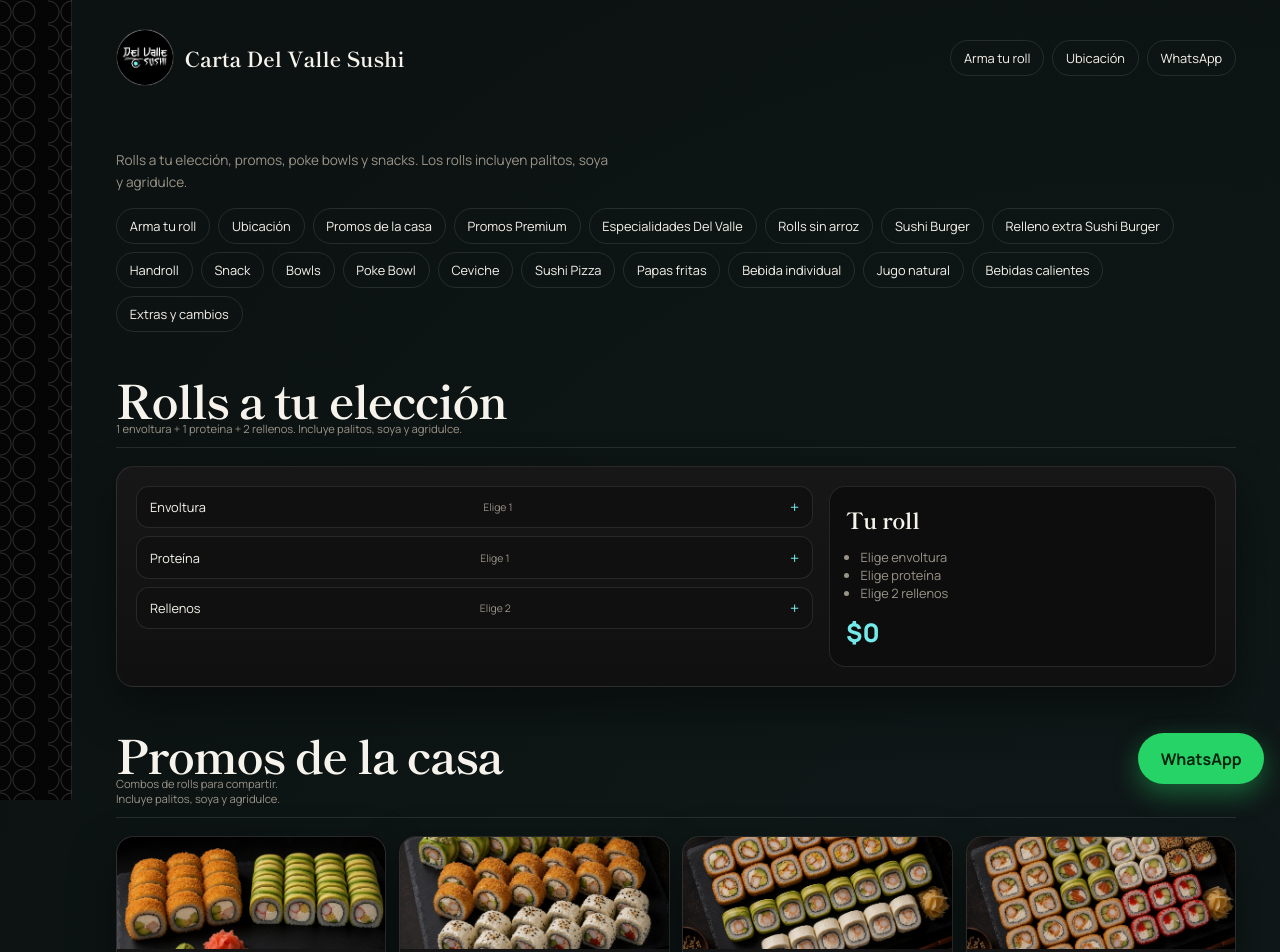
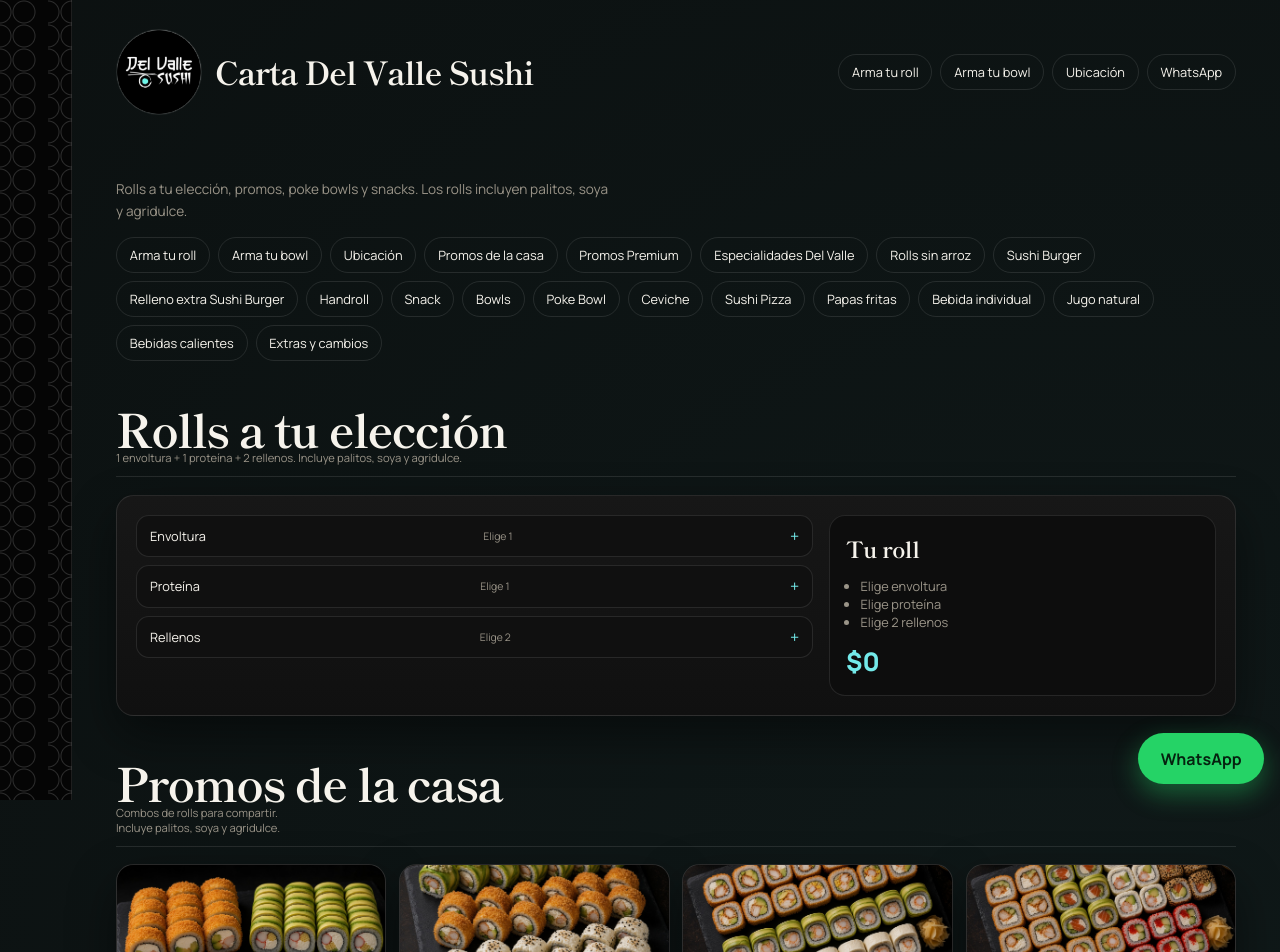
Before and after one commit to seebap28-netizen/sushidelvalle, a Next.js app: page / in a window 1280 px wide. Shown: the top 952 px of the page. Built offline with nearby package versions, Linux system fonts and the light colour scheme.

Commit message:
Agrandar logo y titulo, borde de queso crema en pizzas y vegetales desplegables en el bowl.

```diff
--- a/data/menu.json
+++ b/data/menu.json
@@ -245,7 +245,7 @@
       "id": "mtxjmcw8-l6wg20",
       "name": "Sushi Pizza",
       "slug": "sushi-pizza",
-      "description": "Base crocante de panko.",
+      "description": "Base crocante de panko. Borde de queso crema.",
       "note": "",
       "kind": "menu",
       "order": 20
@@ -492,7 +492,7 @@
       "id": "pizza-salmon-camaron",
       "categoryId": "mtxjmcw8-l6wg20",
       "name": "Salmón-Camarón",
-      "description": "Cubos de salmón y camarón, palta, cebollín y sésamo.",
+      "description": "Cubos de salmón y camarón, palta, cebollín y sésamo. Borde de queso crema.",
       "price": 10990,
       "extraPrice": 0,
       "details": [],
@@ -786,7 +786,7 @@
       "id": "pizza-salmon",
       "categoryId": "mtxjmcw8-l6wg20",
       "name": "Salmón",
-      "description": "Salmón, palta y salsa.",
+      "description": "Salmón, palta y salsa. Borde de queso crema.",
       "price": 10990,
       "extraPrice": 0,
       "details": [],
@@ -1042,7 +1042,7 @@
       "id": "pizza-acevichada",
       "categoryId": "mtxjmcw8-l6wg20",
       "name": "Acevichada",
-      "description": "Salmón acevichado, palta y cebolla morada.",
+      "description": "Salmón acevichado, palta y cebolla morada. Borde de queso crema.",
       "price": 10990,
       "extraPrice": 0,
       "details": [],
@@ -1249,7 +1249,7 @@
       "id": "pizza-camaron",
       "categoryId": "mtxjmcw8-l6wg20",
       "name": "Camarón",
-      "description": "Camarones, palta y ciboulette.",
+      "description": "Camarones, palta y ciboulette. Borde de queso crema.",
       "price": 10990,
       "extraPrice": 0,
       "details": [],
@@ -2029,7 +2029,7 @@
       "id": "pizza-promo-4",
       "categoryId": "mtxjmcw8-l6wg20",
       "name": "Promo 4 sushi pizzas",
-      "description": "Las 4 variedades: salmón, camarón, salmón-camarón y acevichada.",
+      "description": "Las 4 variedades: salmón, camarón, salmón-camarón y acevichada. Todas con borde de queso crema.",
       "price": 35990,
       "extraPrice": 0,
       "details": [
--- a/src/app/globals.css
+++ b/src/app/globals.css
@@ -96,15 +96,31 @@ img {
 .brand {
   display: flex;
   align-items: center;
-  gap: 14px;
+  gap: 16px;
 }
 
 .brand img {
-  width: 72px;
-  height: 72px;
+  width: 108px;
+  height: 108px;
   border-radius: 50%;
   border: 1px solid var(--line);
   object-fit: cover;
+}
+
+.brand strong {
+  font-family: "Shippori Mincho", serif;
+  font-size: 40px;
+  letter-spacing: -0.03em;
+  line-height: 1.05;
+}
+
+.brand.compact img {
+  width: 56px;
+  height: 56px;
+}
+
+.brand.compact strong {
+  font-size: 22px;
 }
 
 .brand small {
@@ -407,6 +423,10 @@ img {
 
 .builder {
   padding: 24px;
+}
+
+#arma-tu-bowl {
+  margin-top: 16px;
 }
 
 .builder-grid {
@@ -763,12 +783,16 @@ th {
   }
 
   .brand {
-    gap: 10px;
+    gap: 12px;
   }
 
   .brand img {
-    width: 52px;
-    height: 52px;
+    width: 80px;
+    height: 80px;
+  }
+
+  .brand strong {
+    font-size: 28px;
   }
 
   .page .nav-links,
--- /dev/null
+++ b/src/components/BowlBuilder.tsx
@@ -0,0 +1,69 @@
+"use client";
+
+import { useState } from "react";
+import { formatCLP } from "@/lib/format";
+
+const VEGETABLES = [
+  { id: "palta", name: "Palta", extraPrice: 0 },
+  { id: "pepino", name: "Pepino", extraPrice: 0 },
+  { id: "zanahoria", name: "Zanahoria", extraPrice: 0 },
+  { id: "tomate", name: "Tomate", extraPrice: 0 },
+  { id: "cebollin", name: "Cebollín", extraPrice: 0 },
+  { id: "lechuga", name: "Lechuga", extraPrice: 0 },
+  { id: "palmito", name: "Palmito", extraPrice: 0 },
+  { id: "champi", name: "Champiñón", extraPrice: 1200 },
+];
+
+const MAX_VEGGIES = 4;
+
+export function BowlBuilder() {
+  const [veggieIds, setVeggieIds] = useState<string[]>([]);
+  const [open, setOpen] = useState(false);
+  const selected = VEGETABLES.filter((item) => veggieIds.includes(item.id));
+
+  function toggleVeggie(id: string) {
+    setVeggieIds((current) => {
+      if (current.includes(id)) return current.filter((item) => item !== id);
+      if (current.length >= MAX_VEGGIES) return [...current.slice(1), id];
+      return [...current, id];
+    });
+  }
+
+  return (
+    <div className="builder card" id="arma-tu-bowl">
+      <details
+        className="builder-fold"
+        open={open}
+        style={{ marginBottom: 0 }}
+      >
+        <summary
+          className="fold-head"
+          onClick={(event) => {
+            event.preventDefault();
+            setOpen((current) => !current);
+          }}
+        >
+          <span>Vegetales</span>
+          <em>
+            {selected.length
+              ? selected.map((item) => item.name).join(", ")
+              : `Elige ${MAX_VEGGIES}`}
+          </em>
+        </summary>
+        <div className="choice-grid">
+          {VEGETABLES.map((item) => (
+            <button
+              key={item.id}
+              className={`choice ${veggieIds.includes(item.id) ? "selected" : ""}`}
+              onClick={() => toggleVeggie(item.id)}
+              type="button"
+            >
+              {item.name}
+              <small>{item.extraPrice ? `+ ${formatCLP(item.extraPrice)}` : "Incluido"}</small>
+            </button>
+          ))}
+        </div>
+      </details>
+    </div>
+  );
+}
--- a/src/components/Brand.tsx
+++ b/src/components/Brand.tsx
@@ -1,10 +1,8 @@
 export function Brand({ compact = false }: { compact?: boolean }) {
   return (
-    <div className="brand">
+    <div className={`brand${compact ? " compact" : ""}`}>
       <img src="/logo.png" alt="Del Valle Sushi" />
-      <strong style={{ fontFamily: '"Shippori Mincho", serif', fontSize: compact ? 20 : 26 }}>
-        Carta Del Valle Sushi
-      </strong>
+      <strong>Carta Del Valle Sushi</strong>
     </div>
   );
 }
--- a/src/components/MenuView.tsx
+++ b/src/components/MenuView.tsx
@@ -2,6 +2,7 @@
 
 import Link from "next/link";
 import { useEffect, useMemo, useState } from "react";
+import { BowlBuilder } from "./BowlBuilder";
 import { Brand } from "./Brand";
 import { RollBuilder } from "./RollBuilder";
 import { childCategories, sortPublicCategories, topLevelCategories } from "@/lib/categories";
@@ -61,6 +62,7 @@ export function MenuView({ categories, products }: Props) {
         <Brand />
         <nav className="nav-links">
           <Link href="#arma-tu-roll">Arma tu roll</Link>
+          <Link href="#arma-tu-bowl">Arma tu bowl</Link>
           <Link href="#ubicacion">Ubicación</Link>
           <a href={WHATSAPP_LINK} target="_blank" rel="noreferrer">
             WhatsApp
@@ -78,6 +80,9 @@ export function MenuView({ categories, products }: Props) {
       <div className="chip-row">
         <a className="chip chip-top" href="#arma-tu-roll">
           Arma tu roll
+        </a>
+        <a className="chip chip-top" href="#arma-tu-bowl">
+          Arma tu bowl
         </a>
         <a className="chip chip-top" href="#ubicacion">
           Ubicación
@@ -133,7 +138,14 @@ export function MenuView({ categories, products }: Props) {
                     {child.description ? <p>{child.description}</p> : null}
                     {child.note ? <p className="note">{child.note}</p> : null}
                   </div>
-                  <ProductGrid products={childItems} photoMode={childPhotoMode} />
+                  {child.slug === "bowl" ? (
+                    <>
+                      <ProductGrid products={childItems} photoMode={childPhotoMode} />
+                      <BowlBuilder />
+                    </>
+                  ) : (
+                    <ProductGrid products={childItems} photoMode={childPhotoMode} />
+                  )}
                 </div>
               );
             })}
```
